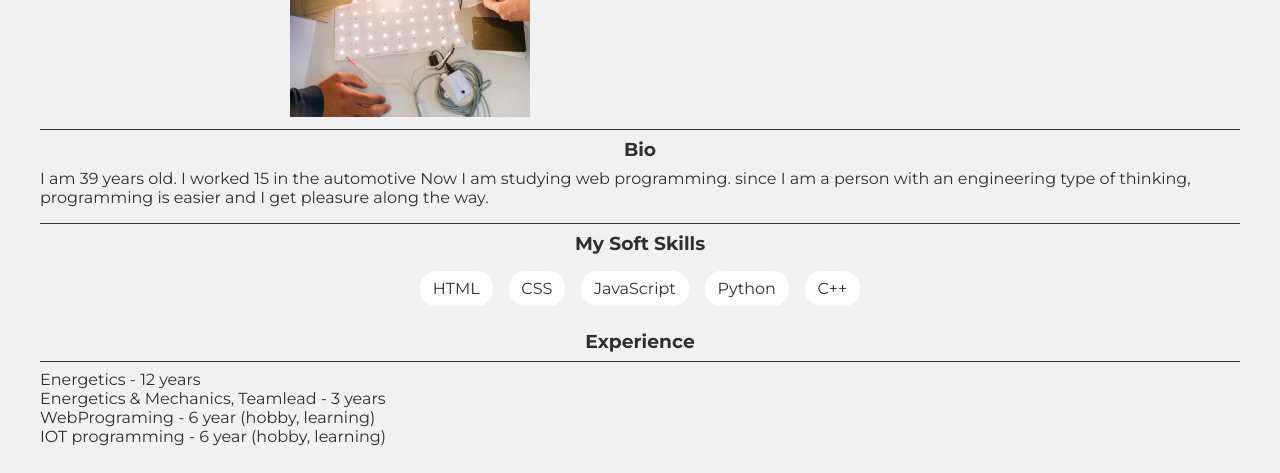
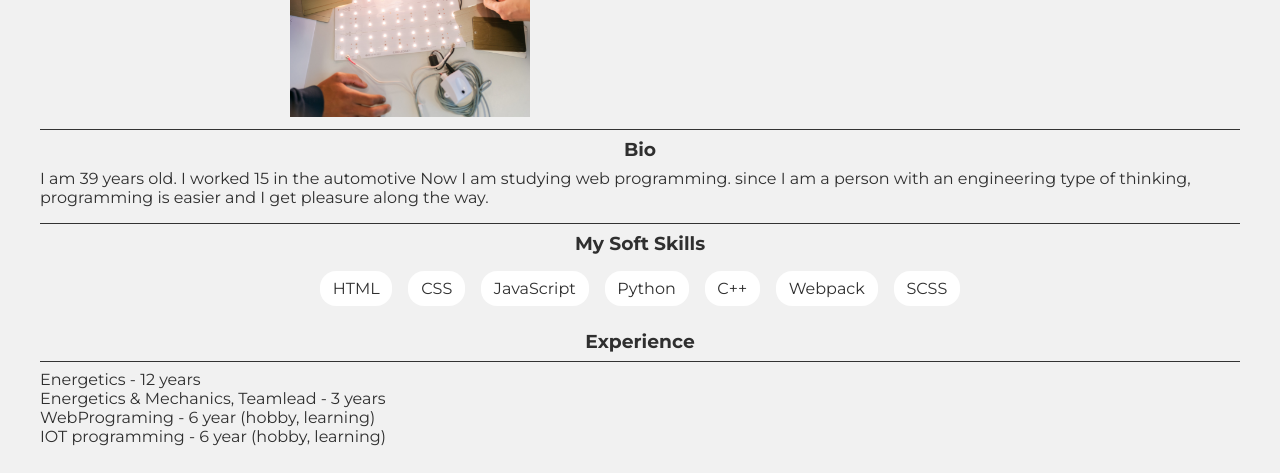
Before and after one commit to zhyProt/rsschool-cv, a plain HTML site: page index.html in a window 1280 px wide. Shown: the part 314-787 px from the top of the page. Drawn offline with Linux system fonts and the light colour scheme.

Commit message:
feat:update skills

```diff
--- a/index.html
+++ b/index.html
@@ -169,6 +169,8 @@ footer img{
                     <li>JavaScript</li>
                     <li>Python</li>
                     <li>C++</li>
+                    <li>Webpack</li>
+                    <li>SCSS</li>
                 </ul>
             </div>
                 <h3>Experience</h3>
```
